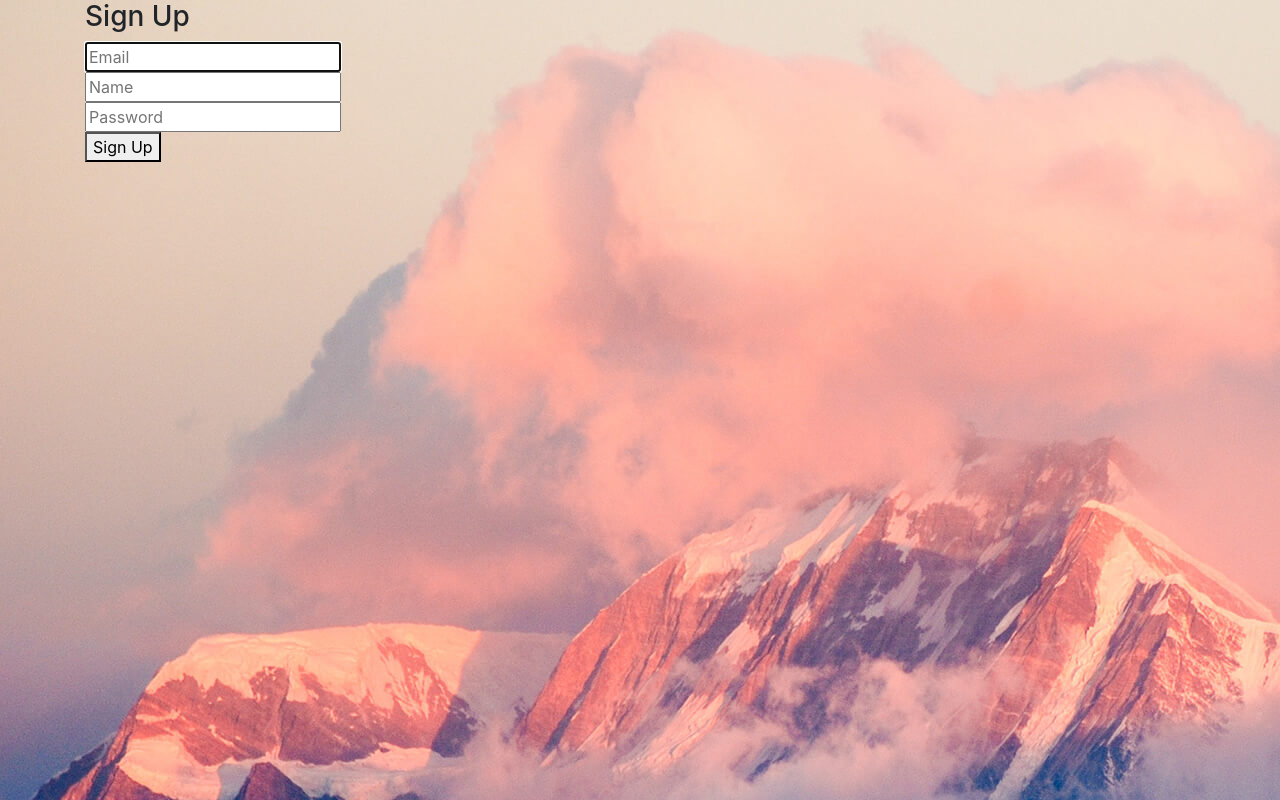
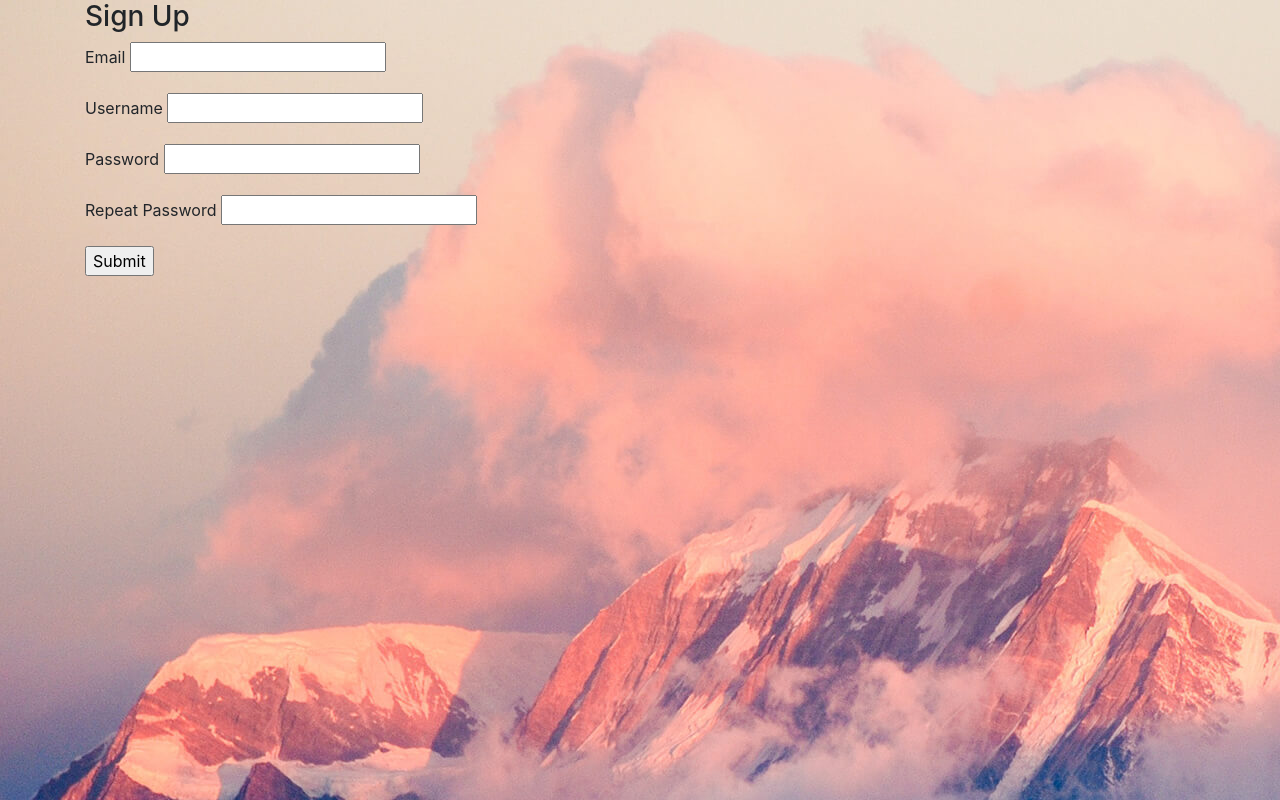
Before and after one commit to vazowskyy/Todo-list, a Flask app: page /register in a window 1280 px wide. Shown: the part 57-857 px from the top of the page. Run offline with Flask 3, Linux system fonts and the light colour scheme; some libraries are stand-ins or nearby versions.

Commit message:
Removed defaulted form validation and integrated WTForms

```diff
--- a/TodoAPP/requirements.txt
+++ b/TodoAPP/requirements.txt
@@ -1,5 +1,6 @@
 python-dotenv
 FLASK
+flask-WTF
 flask_login
 Flask-SQLAlchemy
 Werkzeug
--- a/TodoAPP/website/auth.py
+++ b/TodoAPP/website/auth.py
@@ -4,16 +4,18 @@ from .models import User
 from . import db
 from werkzeug.security import check_password_hash, generate_password_hash
 import re
+from .forms import RegistrationForm, LoginForm
 
 auth = Blueprint('auth', __name__)
 
 
 @auth.route('/login', methods=['GET', 'POST'])
 def login():
-    if request.method == 'POST':
-        email = request.form.get('email')
-        password = request.form.get('password')
-        remember = True if request.form.get('remember') else False
+    form = LoginForm()
+    if form.validate_on_submit():
+        email = form.email.data
+        password = form.password.data
+        remember = True if form.remember_me.data else False
 
         user = User.query.filter_by(email=email).first()
         if not user or not check_password_hash(user.password, password):
@@ -22,43 +24,29 @@ def login():
 
         login_user(user=user, remember=remember)
         return redirect(url_for('views.todo_list'))
-    return render_template('login.html')
+    return render_template('login.html', form=form)
 
 
-@auth.route('/register', methods=['GET'])
+@auth.route('/register', methods=['GET', 'POST'])
 def register():
-    return render_template("signup.html")
-
-
-@auth.route('/register', methods=['POST'])
-def register_post():
-    if request.method == 'POST':
-        name = request.form['name'].lower().capitalize()
-        if len(name) < 2:
-            flash('Your name is below 2 characters :(')
-            return redirect(url_for('auth.register'))
-        email = request.form['email']
+    form = RegistrationForm()
+    if form.validate_on_submit():
+        name = form.name.data.lower().capitalize()
+        email = form.email.data
 
         existing_user = User.query.filter_by(email=email).first()
         if existing_user:
             flash('Email address already exists', 'error')
             return redirect(url_for('auth.register'))
 
-        password = request.form['password']
-
-        regex = re.compile('[@\\_!#$%^&*()<>?/|}{~:]')
-        if len(password) < 8:
-            flash('Password is below 8 characters ')
-            return redirect(url_for("auth.register"))
-        elif not regex.search(password):
-            flash('Password doesn\'t contain special characters ')
-            return redirect(url_for("auth.register"))
+        password = form.password.data
 
         new_user = User(email=email, name=name, password=generate_password_hash(
             password, method='pbkdf2:sha256'))
         db.session.add(new_user)
         db.session.commit()
-    return redirect(url_for('auth.login'))
+        return redirect(url_for('auth.login'))
+    return render_template("signup.html", form=form)
 
 
 @auth.route('/logout')
--- /dev/null
+++ b/TodoAPP/website/forms.py
@@ -0,0 +1,20 @@
+from flask_wtf import FlaskForm
+from wtforms import StringField, PasswordField, BooleanField, validators, EmailField
+from wtforms.validators import InputRequired, EqualTo, Email
+
+
+class RegistrationForm(FlaskForm):
+    name = StringField(
+        'Username', [validators.Length(min=4, max=25), InputRequired()])
+    password = PasswordField('Password', [validators.Length(min=8, max=35), InputRequired(), EqualTo(
+        'confirm', message='Passwords must match')])
+    confirm = PasswordField('Repeat Password')
+    email = EmailField("Email",  validators=[
+                       InputRequired("Please enter your email address.")])
+
+
+class LoginForm(FlaskForm):
+    email = StringField("Email", validators=[InputRequired()])
+    password = PasswordField("Password", validators=[
+                             InputRequired()], id="password")
+    remember_me = BooleanField("Remember me")
--- a/TodoAPP/website/templates/signup.html
+++ b/TodoAPP/website/templates/signup.html
@@ -13,25 +13,15 @@
     <h3 class="title">Sign Up</h3>
     <div class="box">
         <form method="POST" action="/register">
-            <div class="field">
-                <div class="control">
-                    <input class="input is-large" type="email" name="email" placeholder="Email" autofocus="">
-                </div>
-            </div>
-
-            <div class="field">
-                <div class="control">
-                    <input class="input is-large" type="text" name="name" placeholder="Name" autofocus="">
-                </div>
-            </div>
-
-            <div class="field">
-                <div class="control">
-                    <input class="input is-large" type="password" name="password" placeholder="Password">
-                </div>
-            </div>
-
-            <button class="button is-block is-info is-large is-fullwidth">Sign Up</button>
+            {{ form.csrf_token }}
+            <p>{{ form.email.label }} {{ form.email() }}</p>
+            <p>{{ form.name.label }} {{ form.name() }}</p>
+            <p>{{ form.password.label }} {{ form.password() }}</p>
+            <p>{{ form.confirm.label }} {{ form.confirm() }}</p>
+            {% for error in form.password.errors %}
+                <span style="color:red;">{{ error }}</span>
+            {% endfor %}
+            <p><input type="submit" value="Submit"></p>
         </form>
     </div>
 </div>
```
Also changed, not shown: TodoAPP/website/templates/login.html (+6 -17 lines).
